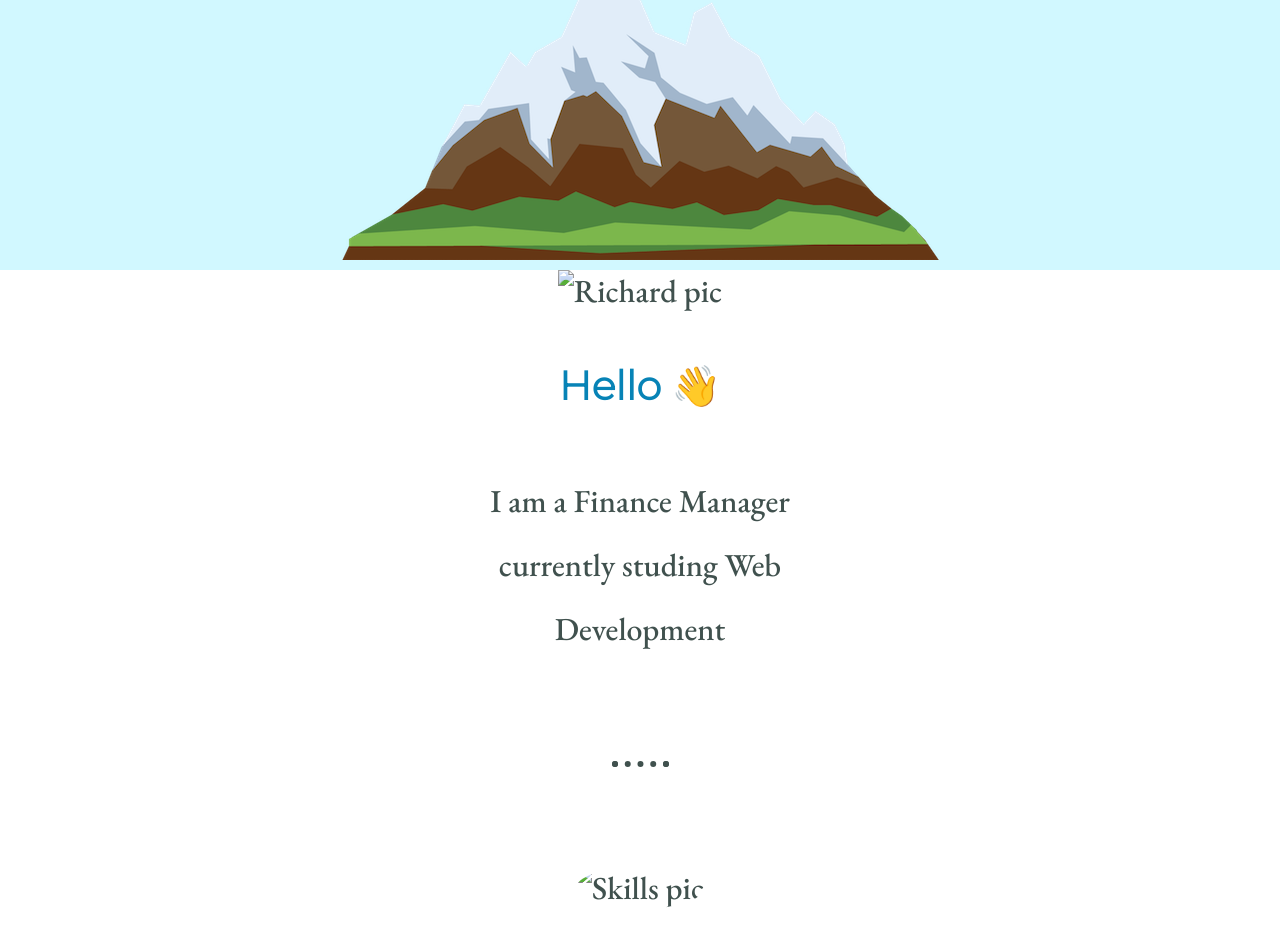
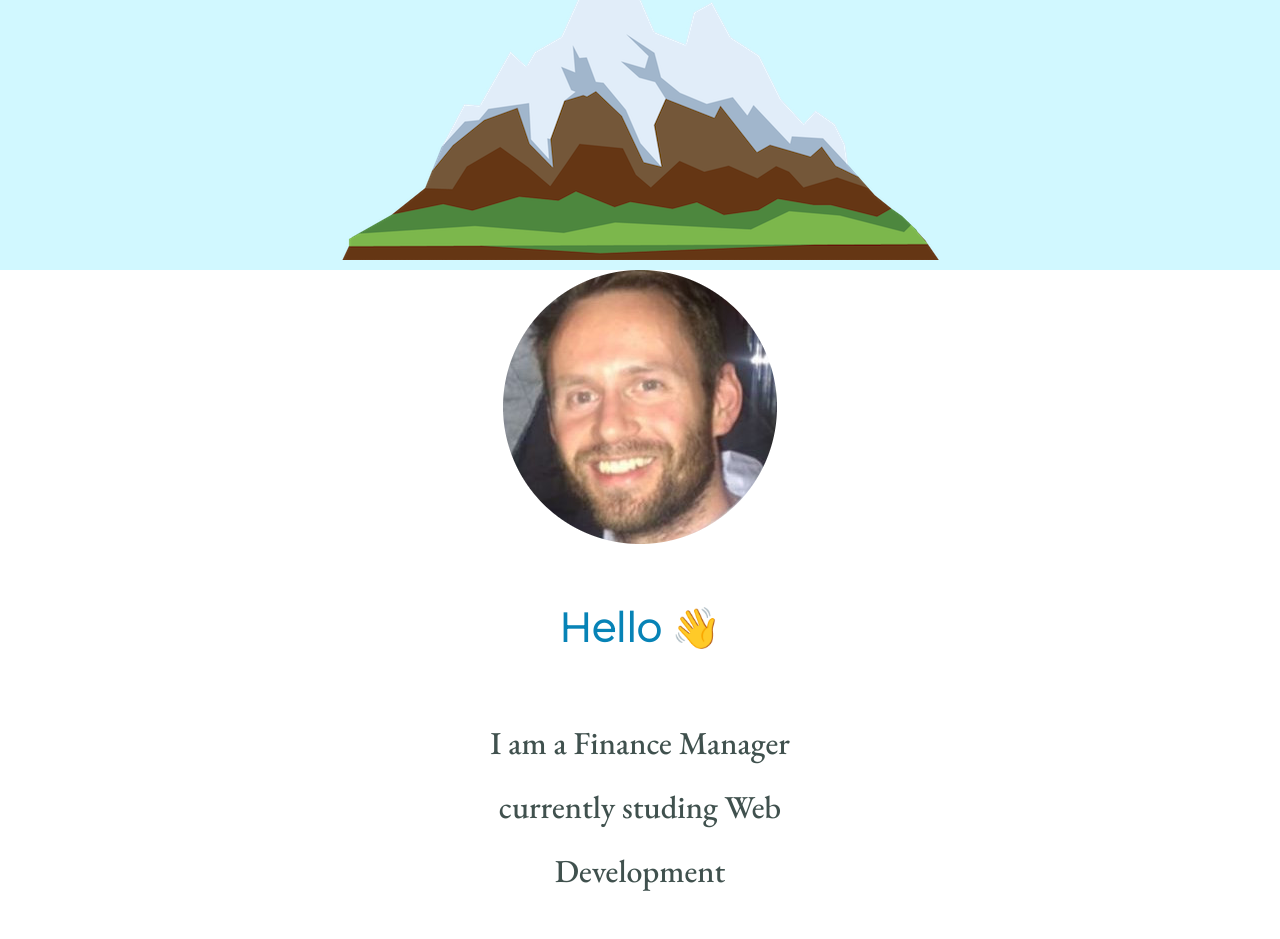
Before and after one commit to sherryrich/cv, a plain HTML site: page index.html in a window 1280 px wide. Shown: the part 595-1534 px from the top of the page. Drawn offline with nearby package versions, Linux system fonts and the light colour scheme; the site is published under a folder, as on GitHub Pages, so addresses that start at the root find nothing.

Commit message:
images not displaying

```diff
--- a/index.html
+++ b/index.html
@@ -27,7 +27,7 @@
 
   <div class="middle-container">
     <div class="profile">
-      <img class="profile-image" src="/assets/images/profile-pic-modified.png" alt="Richard pic">
+      <img class="profile-image" src="assets/images/profile-pic-modified.png" alt="Richard pic">
       <h2>Hello 👋</h2>
       <p class="about-me">I am a Finance Manager currently studing Web Development</p>
     </div>
@@ -36,7 +36,7 @@
 
 
       <div class="profile">
-        <img class="skill-img" src="/assets/images/computer.png" alt="Skills pic">
+        <img class="skill-img" src="assets/images/computer.png" alt="Skills pic">
         <h2>My Skills 👋</h2>
         <div class="skills">
           <p>
```
